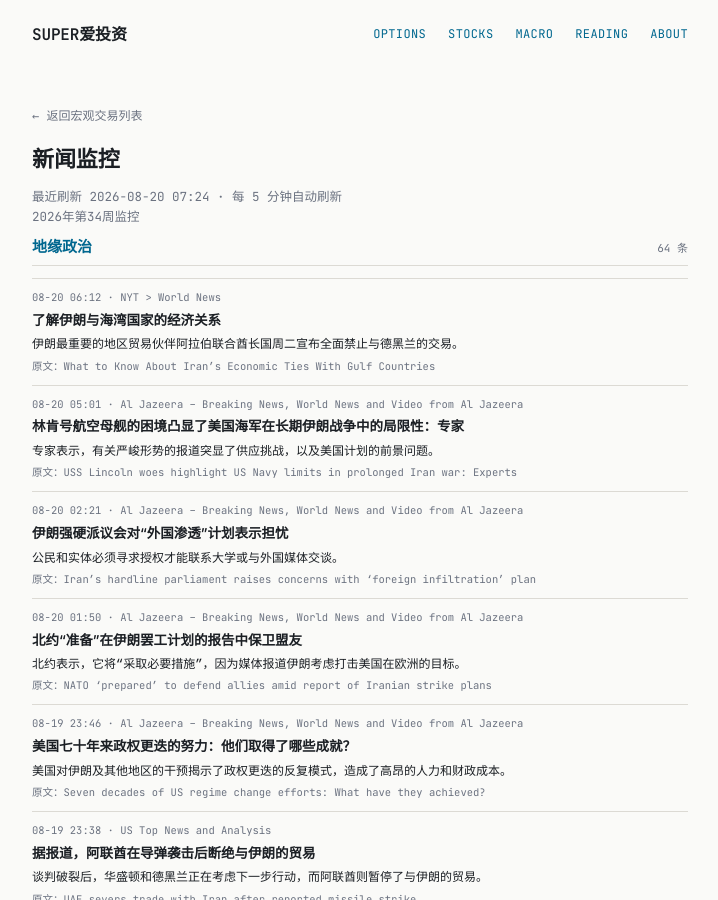
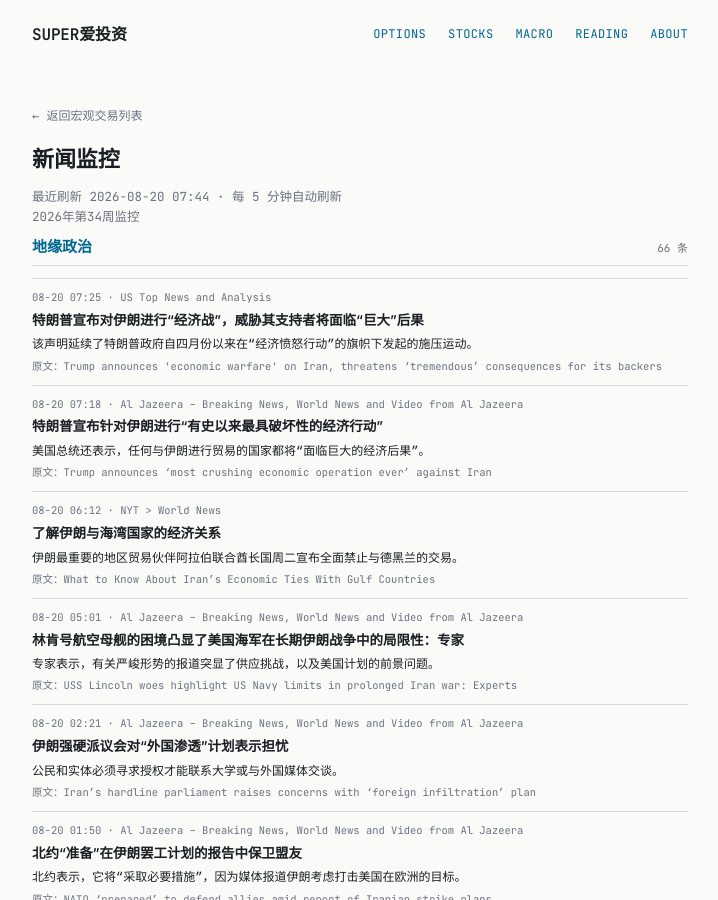
Before and after one commit to tang3super/tang3super.github.io, a Jekyll site: the page built from macro-trade/news-digest.md, in a window 1280 px wide and 900 px high. Shown: the whole window, without its empty margins (280-998 px from the left). Built offline with Jekyll 4.4.1, drawn with Linux system fonts in a browser that asks for light colours.

Commit message:
sync news-digest article

```diff
--- a/macro-trade/news-digest.md
+++ b/macro-trade/news-digest.md
@@ -5,11 +5,25 @@ title: 新闻监控
 date: '2026-08-20'
 summary: 2026年第34周监控
 week_label: 2026年第34周监控
-last_updated: 2026-08-20 07:24
+last_updated: 2026-08-20 07:44
 refresh_note: 每 5 分钟自动刷新
 topics:
 - name: 地缘政治
   items:
+  - title: Trump announces 'economic warfare' on Iran, threatens ‘tremendous’ consequences for its backers
+    summary: The announcement extends a pressure campaign the Trump administration has waged since April under the banner Operation Economic Fury.
+    link: https://www.cnbc.com/2026/08/19/us-iran-war-trump-hormuz-economic-warfare.html
+    source: US Top News and Analysis
+    time: 08-20 07:25
+    title_zh: 特朗普宣布对伊朗进行“经济战”，威胁其支持者将面临“巨大”后果
+    summary_zh: 该声明延续了特朗普政府自四月份以来在“经济愤怒行动”的旗帜下发起的施压运动。
+  - title: Trump announces ‘most crushing economic operation ever’ against Iran
+    summary: US president also says any country that trades with Iran will 'face tremendous economic consequences'.
+    link: https://www.aljazeera.com/news/2026/8/19/trump-announces-most-crushing-economic-operation-ever-against-iran?traffic_source=rss
+    source: Al Jazeera – Breaking News, World News and Video from Al Jazeera
+    time: 08-20 07:18
+    title_zh: 特朗普宣布针对伊朗进行“有史以来最具破坏性的经济行动”
+    summary_zh: 美国总统还表示，任何与伊朗进行贸易的国家都将“面临巨大的经济后果”。
   - title: What to Know About Iran’s Economic Ties With Gulf Countries
     summary: The United Arab Emirates, Iran’s most important regional trading partner, announced a total embargo on transactions with Tehran on Tuesday.
     link: https://www.nytimes.com/2026/08/19/world/middleeast/iran-emirates-gulf-economic-ties.html
```
